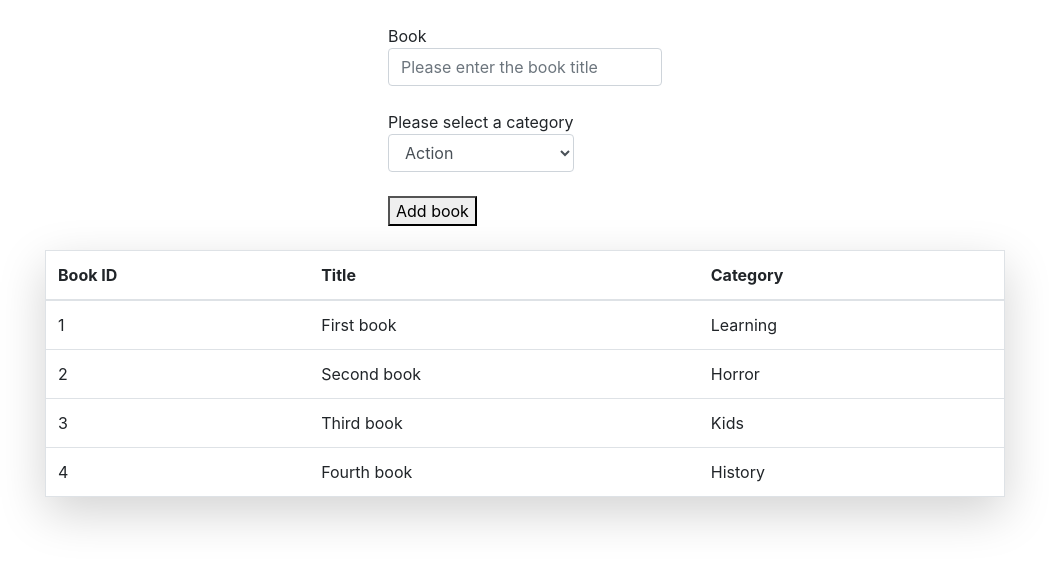
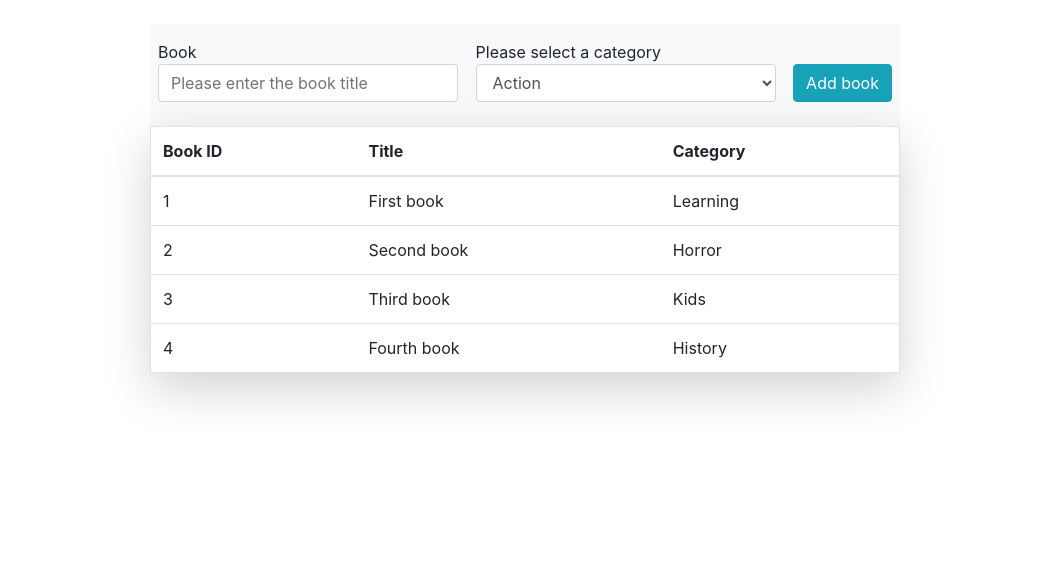
Before and after one commit to ebeagusamuel/Bookstore-Redux-, a React (Create React App) app: page / in a window 1280 px wide. Shown: the top 564 px of the page, without its empty margins (115-1164 px from the left). Built offline with nearby package versions, Linux system fonts and the light colour scheme.

Commit message:
Basic styles

```diff
--- a/src/components/AddBookForm.js
+++ b/src/components/AddBookForm.js
@@ -16,8 +16,11 @@ const AddBookForm = ({ addBook }) => {
   };
 
   return (
-    <form onSubmit={handleSubmit}>
-      <div className="form-group">
+    <form
+      onSubmit={handleSubmit}
+      className="d-flex align-items-end justify-content-between shadow-top w-100 py-3 px-2 bg-light"
+    >
+      <div className="form-group mb-0">
         <label htmlFor="text">
           Book
           <input
@@ -31,7 +34,7 @@ const AddBookForm = ({ addBook }) => {
           />
         </label>
       </div>
-      <div className="form-group">
+      <div className="form-group mb-0">
         <label htmlFor="category">
           Please select a category
           <select
@@ -45,7 +48,9 @@ const AddBookForm = ({ addBook }) => {
           </select>
         </label>
       </div>
-      <button type="submit">Add book</button>
+      <button type="submit" className="mb-2 btn btn-info">
+        Add book
+      </button>
     </form>
   );
 };
--- a/src/components/Books.js
+++ b/src/components/Books.js
@@ -7,7 +7,7 @@ const Books = ({ books }) => {
   const bookItems = books.map(book => <Book key={book.id} book={book} />);
 
   return (
-    <table className="table table-hover w-75 shadow-lg my-4 rounded border">
+    <table className="table table-hover w-75 shadow-lg mb-4 rounded border">
       <thead>
         <tr>
           <th scope="col">Book ID</th>
--- a/src/index.css
+++ b/src/index.css
@@ -25,3 +25,13 @@ code {
     'Courier New',
     monospace;
 }
+
+table,
+form {
+  max-width: 750px;
+}
+
+.form-group input,
+.form-group select {
+  width: 300px;
+}
```
